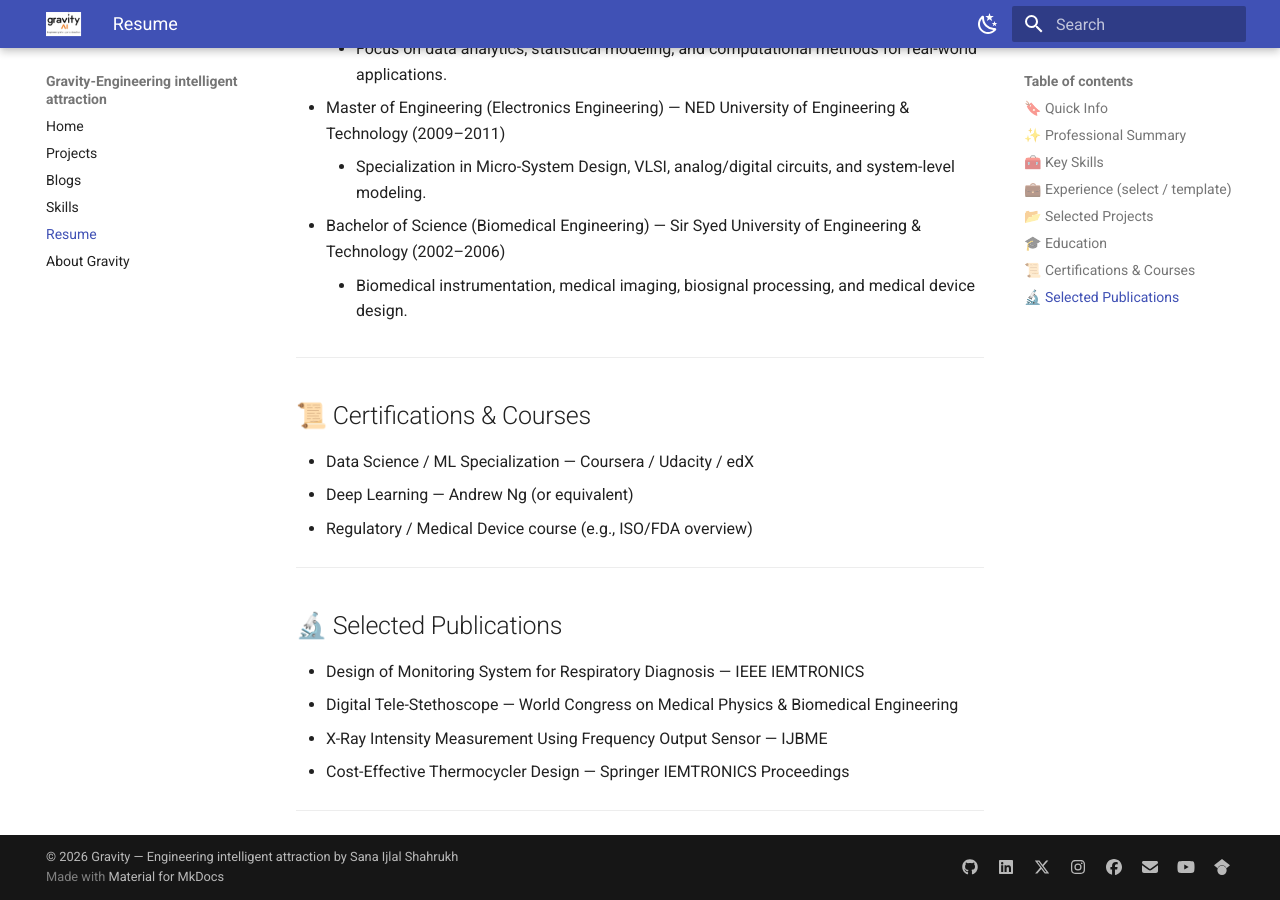
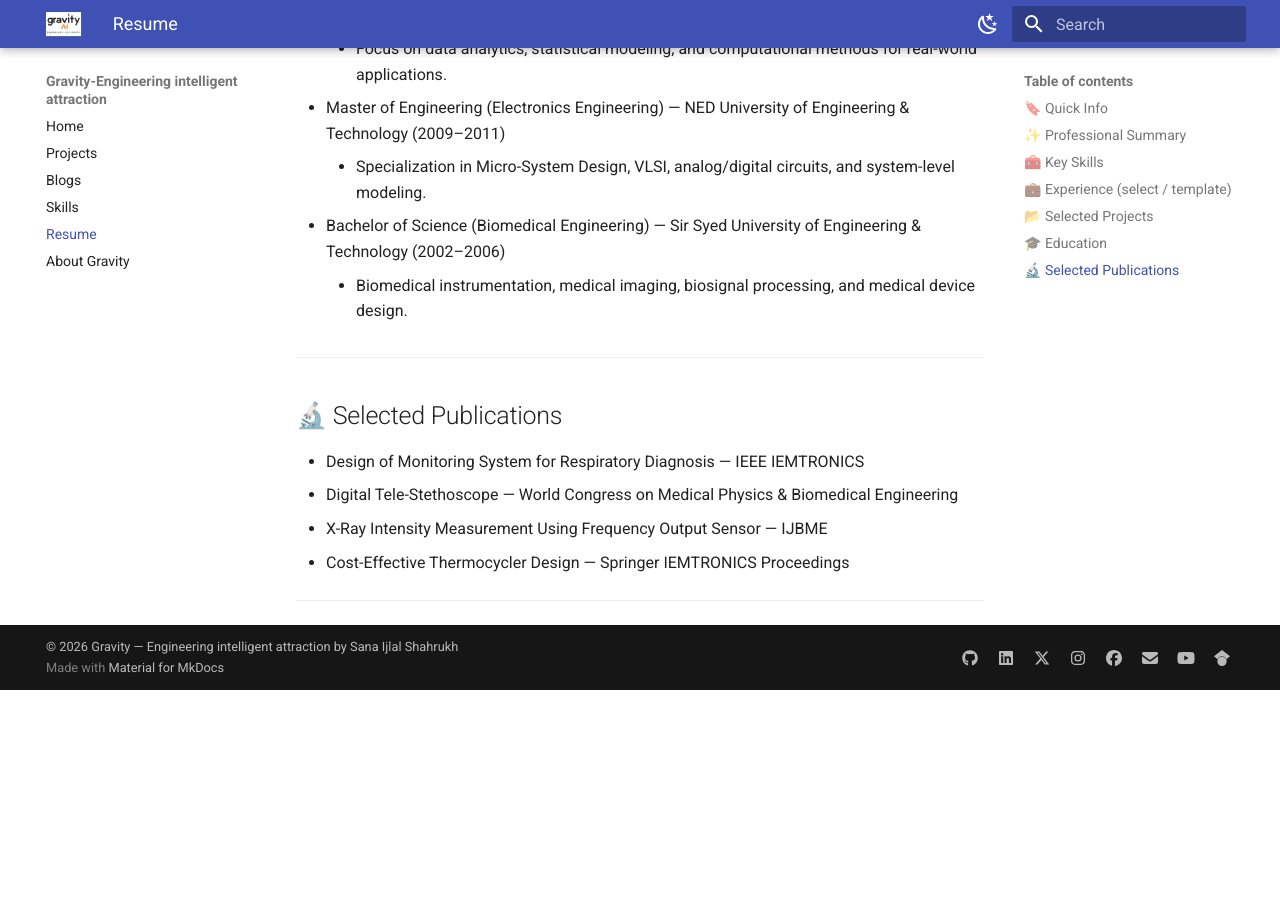
Before and after one commit to sanaijlal/sana_portfolio, an MkDocs documentation site: the page built from docs/resume.md, in a window 1280 px wide and 900 px high, scrolled down 2157 px. Built offline with MkDocs 1.6.1 and Material for MkDocs 9.7.7, drawn with Linux system fonts in a browser that asks for light colours; after the commit the page ends 2847 px from its top, so only the background shows below that.

Commit message:
Remove Certifications & Courses from resume
Removed certifications and courses section from resume.

```diff
--- a/docs/resume.md
+++ b/docs/resume.md
@@ -78,13 +78,6 @@ Experimental design • Technical writing • Teaching & mentoring • Cross-dis
 
 ---
 
-## 📜 Certifications & Courses
-- Data Science / ML Specialization — Coursera / Udacity / edX
-- Deep Learning — Andrew Ng (or equivalent)
-- Regulatory / Medical Device course (e.g., ISO/FDA overview)
-
----
-
 ## 🔬 Selected Publications
 - Design of Monitoring System for Respiratory Diagnosis — IEEE IEMTRONICS
 - Digital Tele-Stethoscope — World Congress on Medical Physics & Biomedical Engineering
```
